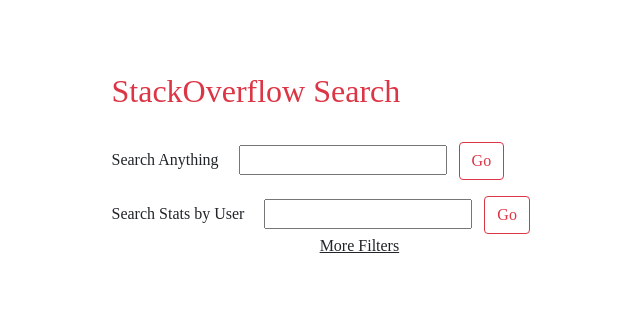
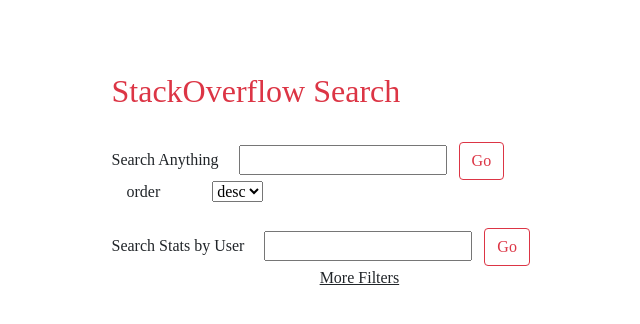
Before and after one commit to AdityaSanthosh/StackOverflow-Search, a Django app: page / in a window 1280 px wide. Shown: the top 324 px of the page, without its empty margins (251-891 px from the left). Run offline with Django 3.2, Linux system fonts and the light colour scheme; some libraries are stand-ins or nearby versions.

Commit message:
Update index.html

```diff
--- a/templates/mainapp/index.html
+++ b/templates/mainapp/index.html
@@ -26,6 +26,10 @@
                     <label for="term" class="mr-3">Search Anything</label>
                     <input type="text" name="term" value="" id="term">
                     <button class="btn btn-outline-danger ml-2" type="submit">Go</button>
+                    <div class="col-sm-4">
+                        <label class="mr-5" for="order">order</label>
+                        <select name="order" id="order"><option value="desc">desc</option><option value="asc">asc</option></select>
+                    </div>
                 </div>
             </form>
             <form action={% url 'search_result' %} method="post">
```
